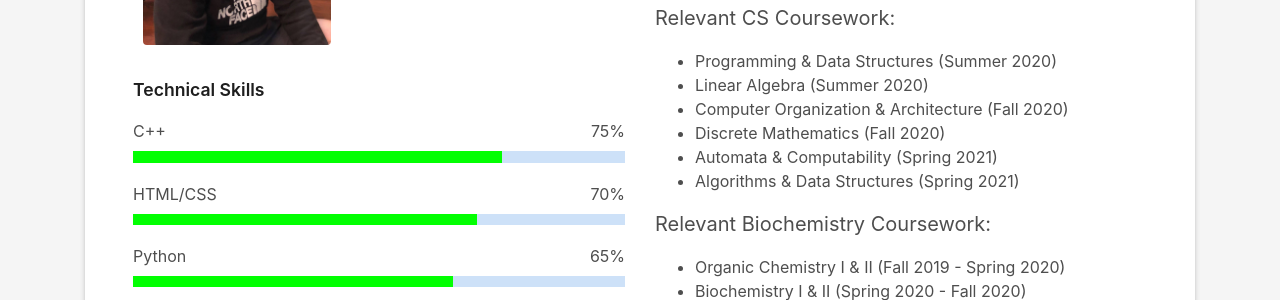
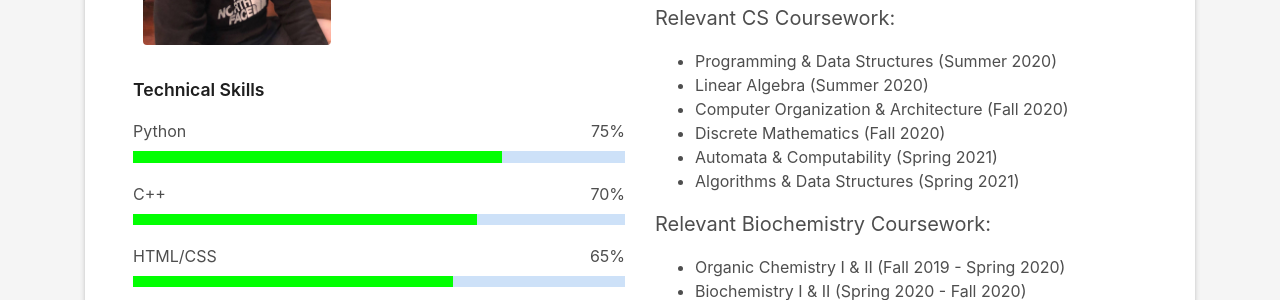
Before and after one commit to danyullim/danyullim.github.io, a plain HTML site: page index.html in a window 1280 px wide. Shown: the part 1133-1433 px from the top of the page. Drawn offline with Linux system fonts and the light colour scheme; files whose address does not match are found by name.

Commit message:
new update on progress bar

```diff
--- a/index.html
+++ b/index.html
@@ -106,17 +106,17 @@
                 </div>
                 <div class="skill-mf">
                   <p class="title-s">Technical Skills</p>
-                  <span>C++</span> <span class="pull-right">75%</span>
+                  <span>Python</span> <span class="pull-right">75%</span>
                   <div class="progress">
                     <div class="progress-bar" role="progressbar" style="width: 75%" aria-valuenow="75" aria-valuemin="0"
                       aria-valuemax="100"></div>
                   </div>
-                  <span>HTML/CSS</span> <span class="pull-right">70%</span>
+                  <span>C++</span> <span class="pull-right">70%</span>
                   <div class="progress">
                     <div class="progress-bar" role="progressbar" style="width: 70%;" aria-valuenow="85" aria-valuemin="0"
                       aria-valuemax="100"></div>
                   </div>
-                  <span>Python</span> <span class="pull-right">65%</span>
+                  <span>HTML/CSS</span> <span class="pull-right">65%</span>
                   <div class="progress">
                     <div class="progress-bar" role="progressbar" style="width: 65%" aria-valuenow="75" aria-valuemin="0"
                       aria-valuemax="100"></div>
```
